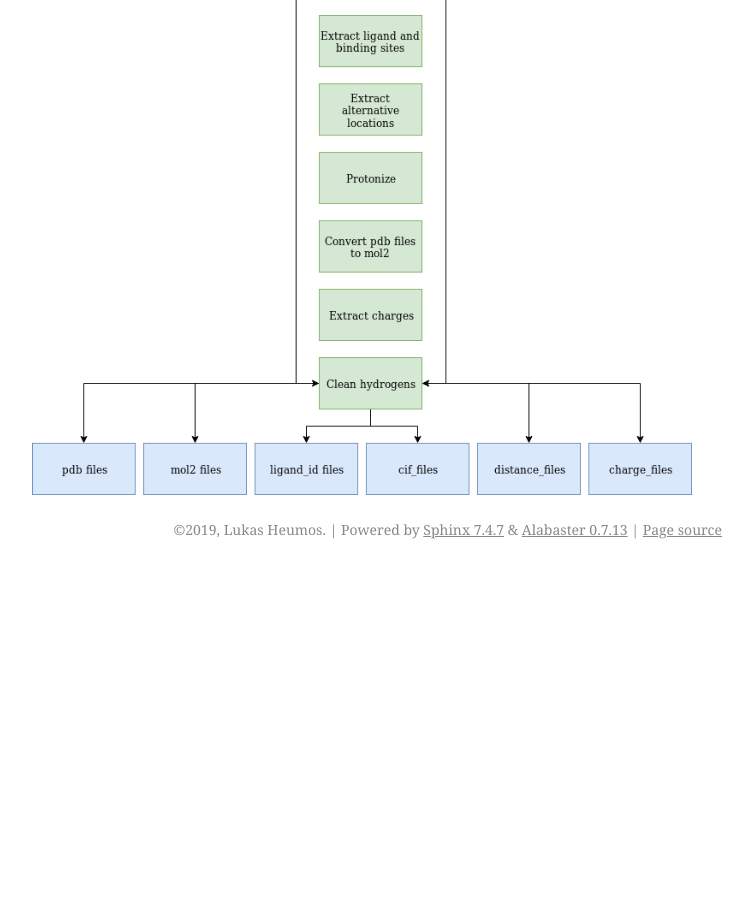
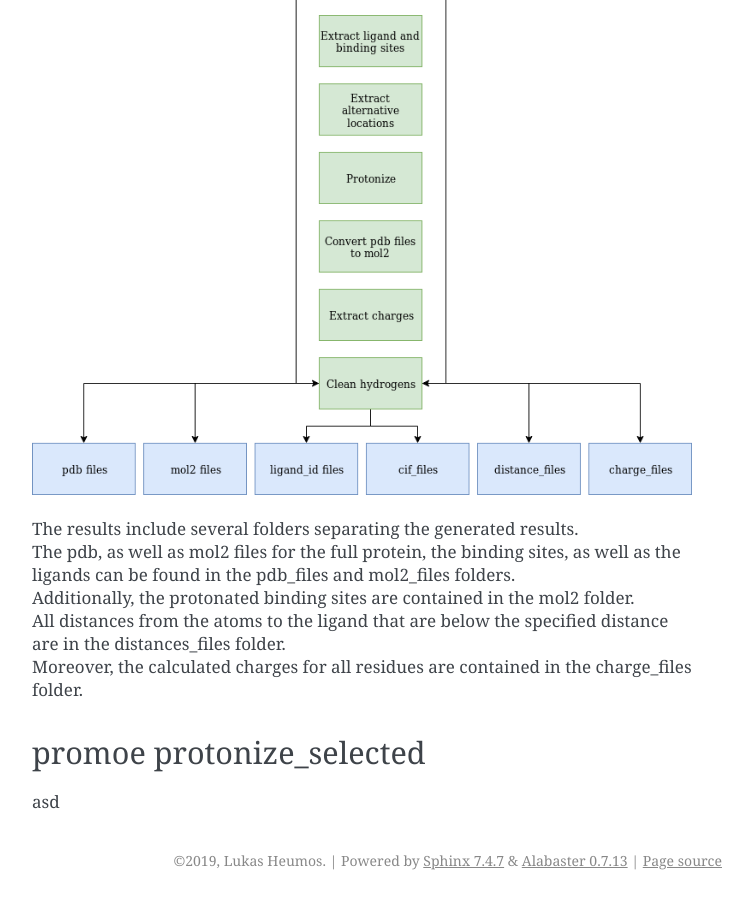
Before and after one commit to Zethson/promoe, a Sphinx documentation site: the page built from docs/usage.rst, in a window 1280 px wide and 900 px high, scrolled down 1891 px. Shown: the whole window, without its empty margins (388-1141 px from the left). Built offline with Sphinx 7.4.7, drawn with Linux system fonts in a browser that asks for light colours; pages that are not in the unit, such as notebooks, are missing from menus; before the commit the page ends 2460 px from its top, so only the background shows below that; some of the changed text lies outside the part shown.

Commit message:
[DOC] protonize doc

```diff
--- a/docs/usage.rst
+++ b/docs/usage.rst
@@ -26,9 +26,9 @@
   --help         Show this message and exit.
 
 | Commands:
-|   protonize
-|   protonize-selected
-|   clean-hydrogens
+|   **protonize**
+|   **protonize-selected**
+|   **clean-hydrogens**
 
 The help menus of the respective commands can be requested via::
 
@@ -59,3 +59,14 @@
 
 .. image:: ../images/protonize.png
     :alt: protonize overview
+
+| The results include several folders separating the generated results.
+| The pdb, as well as mol2 files for the full protein, the binding sites, as well as the ligands can be found in the pdb_files and mol2_files folders.
+| Additionally, the protonated binding sites are contained in the mol2 folder.
+| All distances from the atoms to the ligand that are below the specified distance are in the distances_files folder.
+| Moreover, the calculated charges for all residues are contained in the charge_files folder.
+
+promoe protonize_selected
+-------------------------
+
+asd
```
